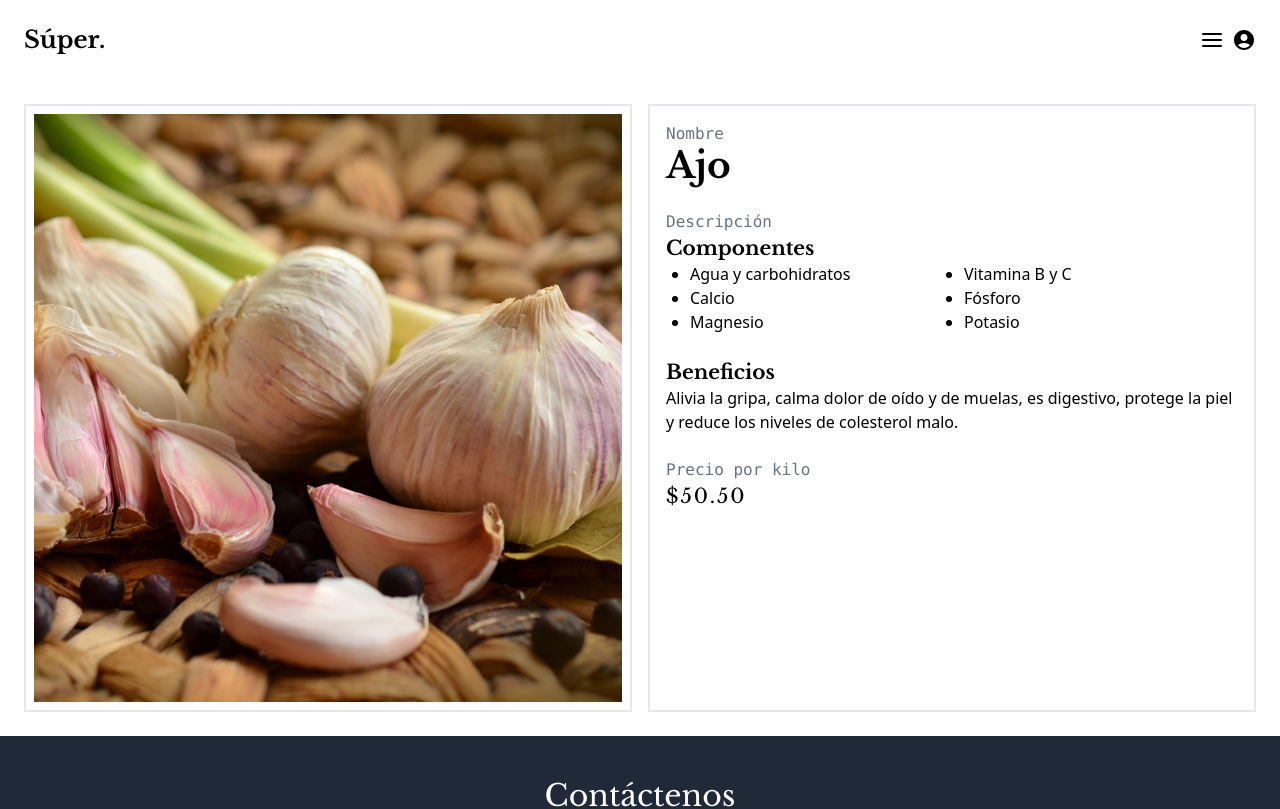
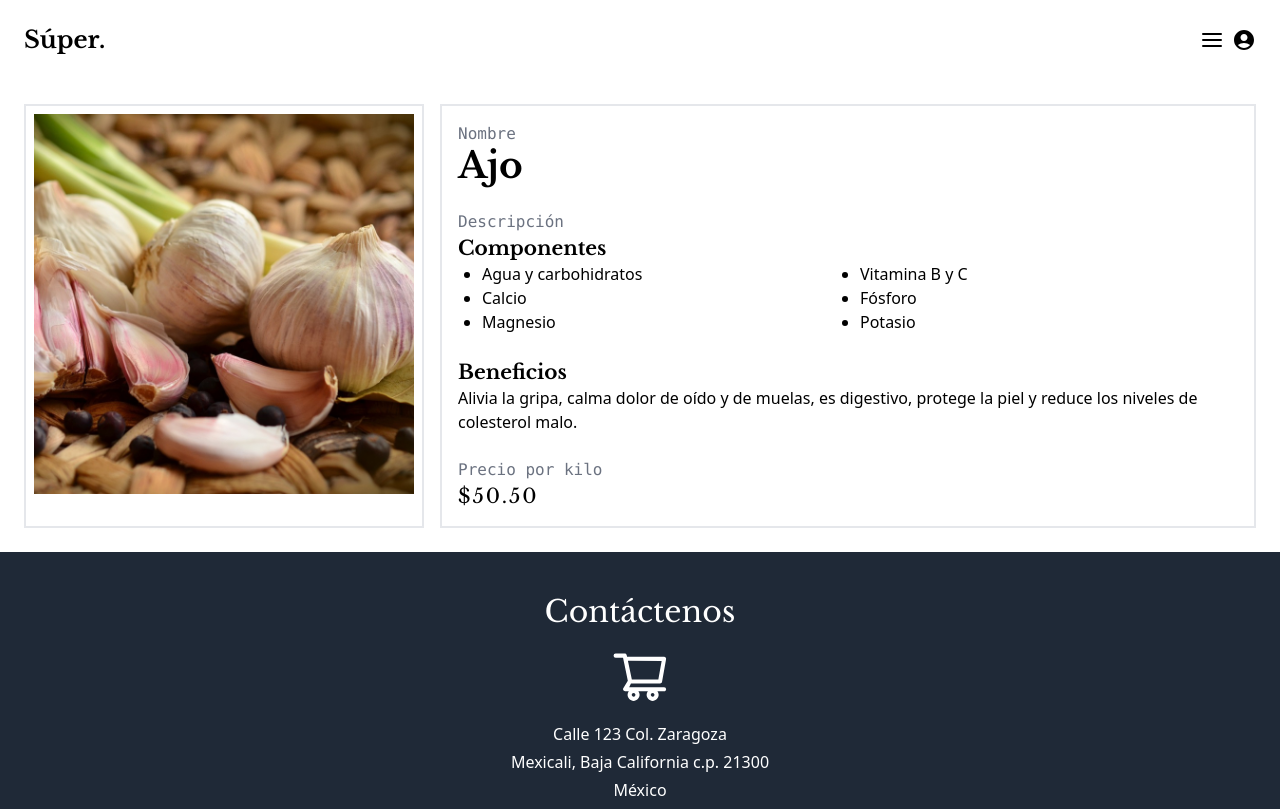
Before and after one commit to mar-cial/super, a Next.js app: page /super/vegetales/ajo in a window 1280 px wide. Shown: the top 809 px of the page. Built offline with nearby package versions, Linux system fonts and the light colour scheme.

Commit message:
fixed individual vegetable page layout

```diff
--- a/pages/super/vegetales/[nombre].tsx
+++ b/pages/super/vegetales/[nombre].tsx
@@ -37,8 +37,10 @@ const VegetalIndividual: NextPage = ({
 
   return (
     <>
-      <div className="grid grid-cols-2 gap-4 p-6 md:flex-row">
-        <div className="relative p-2 border-2">
+      {/* <-------------------- page container --------------------> */}
+      <div className="grid gap-4 p-6 md:grid-cols-3 md:flex-row">
+        {/* <-------------------- imagen del vegetal --------------------> */}
+        <div className="relative p-2 border-2 md:col-span-1">
           <div className="w-full h-full">
             <Image
               src={`/images/vegetales/${v.image}.jpeg`}
@@ -50,7 +52,8 @@ const VegetalIndividual: NextPage = ({
           </div>
         </div>
 
-        <div className="flex flex-col w-full gap-6 p-4 border-2">
+        {/* <-------------------- Información del vegetal --------------------> */}
+        <div className="flex flex-col w-full gap-6 p-4 border-2 md:col-span-2">
           <div>
             <p className="font-mono text-gray-500">Nombre</p>
             <h2 className="text-4xl font-bold font-main">{v.nombre}</h2>
```
